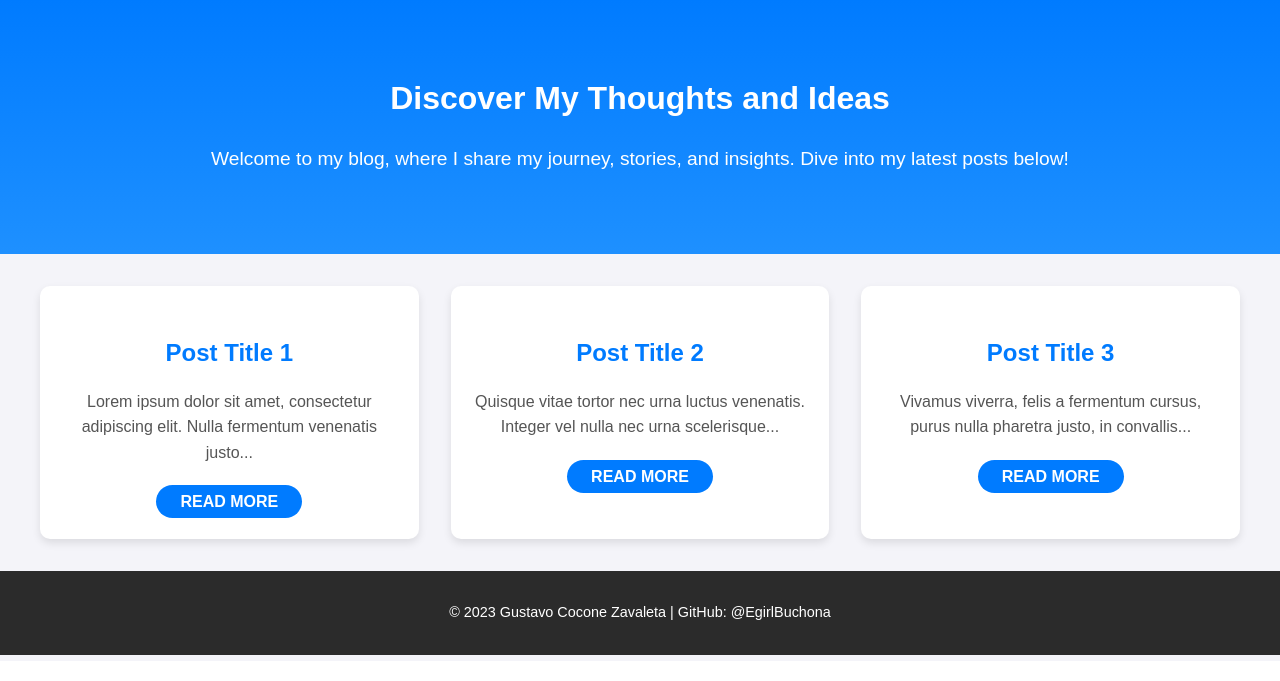
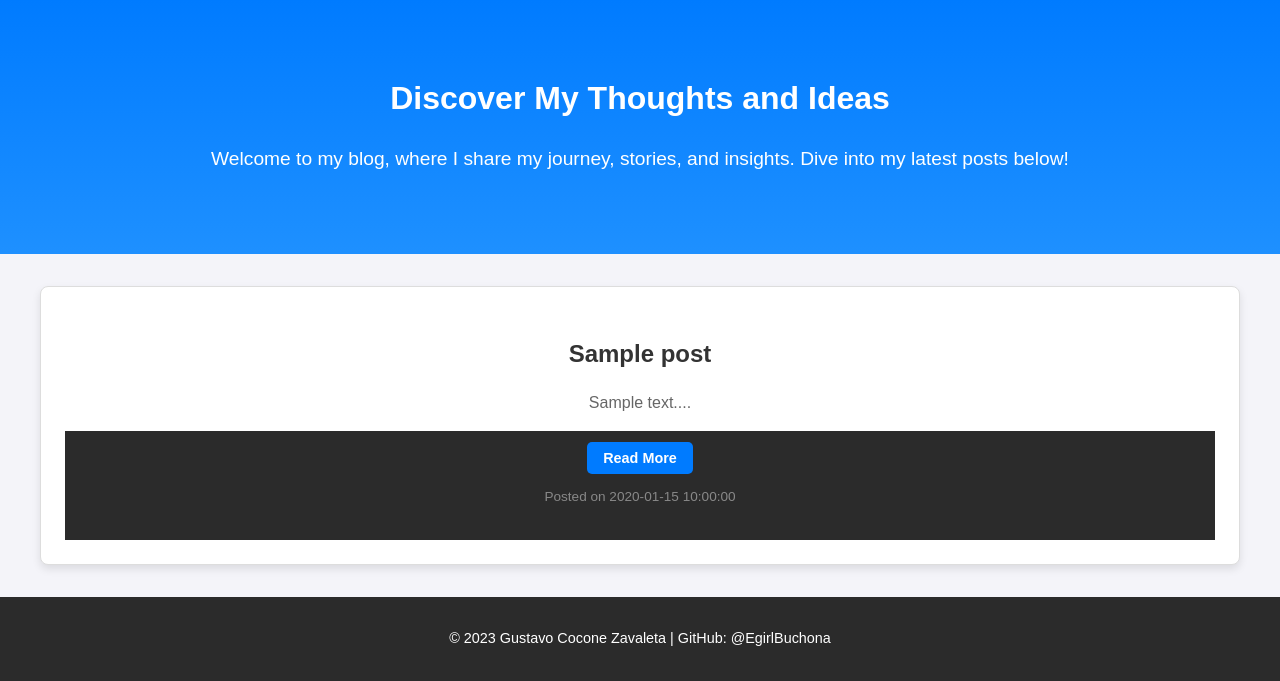
Before and after one commit to EGirlBuchona/Contributions, a Flask app: page / in a window 1280 px wide. Shown: the part 139-820 px from the top of the page. Before the commit the page ends 794 px from the top, so only its background shows below. Run offline with Flask 3, Linux system fonts and the light colour scheme; tables that the repository leaves empty hold one stand-in row (values such as "Sample post").

Commit message:
Add index Personal Blog with Flask

```diff
--- a/(2023)/January/Personal_Blog_Flask/static/css/style.css
+++ b/(2023)/January/Personal_Blog_Flask/static/css/style.css
@@ -89,22 +89,24 @@ header h1 {
 }
 
 /* Blog Section */
+/* Blog Posts */
 .blog-posts {
+    display: grid;
+    grid-template-columns: repeat(auto-fit, minmax(300px, 1fr));
+    gap: 2rem;
+    padding: 2rem;
+    margin: 0 auto;
     max-width: 1200px;
-    margin: 2rem auto;
-    padding: 0 1rem;
-    display: grid;
-    grid-template-columns: repeat(auto-fit, minmax(280px, 1fr));
-    gap: 2rem;
 }
 
 .blog-card {
     background: #fff;
-    border-radius: 10px;
+    border: 1px solid #ddd;
+    border-radius: 8px;
     padding: 1.5rem;
+    text-align: center;
     box-shadow: 0 4px 8px rgba(0, 0, 0, 0.1);
-    transition: transform 0.3s, box-shadow 0.3s;
-    text-align: center;
+    transition: transform 0.3s ease, box-shadow 0.3s ease;
 }
 
 .blog-card:hover {
@@ -113,26 +115,32 @@ header h1 {
 }
 
 .blog-card h3 {
-    color: #007BFF;
+    color: #333;
+    margin-bottom: 1rem;
     font-size: 1.5rem;
+}
+
+.blog-card p {
+    color: #666;
     margin-bottom: 1rem;
 }
 
-.blog-card p {
-    color: #555;
-    margin-bottom: 1.5rem;
+.blog-card .date {
+    font-size: 0.85rem;
+    color: #888;
+    margin-top: 1rem;
 }
 
-.blog-card .btn-secondary {
-    padding: 0.5rem 1.5rem;
+.btn-secondary {
     background: #007BFF;
     color: #fff;
-    border-radius: 20px;
-    font-weight: 600;
-    text-transform: uppercase;
+    padding: 0.5rem 1rem;
+    text-decoration: none;
+    border-radius: 5px;
+    transition: background 0.3s ease;
 }
 
-.blog-card .btn-secondary:hover {
+.btn-secondary:hover {
     background: #0056b3;
 }
 
--- a/(2023)/January/Personal_Blog_Flask/templates/index.html
+++ b/(2023)/January/Personal_Blog_Flask/templates/index.html
@@ -14,7 +14,7 @@
             <h1>Welcome to My Personal Blog</h1>
             <nav>
                 <ul class="nav-links">
-                    <li><a href="{{ url_for('index') }}">Home</a></li>
+                    <li><a href="/(2023)/January/Personal_Blog_Flask/templates/index.html">Home</a></li>
                     <li><a href="/(2023)/January/Personal_Blog_Flask/templates/register.html">Register</a></li>
                     <li><a href="/(2023)/January/Personal_Blog_Flask/templates/login.html">Login</a></li>
                 </ul>
@@ -22,31 +22,24 @@
         </div>
     </header>
 
-    <main class="main-content">
-        <div class="hero-section">
-            <h2>Discover My Thoughts and Ideas</h2>
-            <p>Welcome to my blog, where I share my journey, stories, and insights. Dive into my latest posts below!</p>
-        </div>
+<section class="hero-section">
+    <h2>Discover My Thoughts and Ideas</h2>
+    <p>Welcome to my blog, where I share my journey, stories, and insights. Dive into my latest posts below!</p>
+</section>
 
-        <section class="blog-posts">
-            <article class="blog-card">
-                <h3>Post Title 1</h3>
-                <p>Lorem ipsum dolor sit amet, consectetur adipiscing elit. Nulla fermentum venenatis justo...</p>
-                <a href="#" class="btn-secondary">Read More</a>
-            </article>
-            <article class="blog-card">
-                <h3>Post Title 2</h3>
-                <p>Quisque vitae tortor nec urna luctus venenatis. Integer vel nulla nec urna scelerisque...</p>
-                <a href="#" class="btn-secondary">Read More</a>
-            </article>
-            <article class="blog-card">
-                <h3>Post Title 3</h3>
-                <p>Vivamus viverra, felis a fermentum cursus, purus nulla pharetra justo, in convallis...</p>
-                <a href="#" class="btn-secondary">Read More</a>
-            </article>
-        </section>
-    </main>
 
+<main class="blog-posts">
+    {% for post in posts %}
+    <article class="blog-card">
+        <h3>{{ post[1] }}</h3>
+        <p>{{ post[2][:100] }}...</p>
+        <footer>
+            <a href="/post/{{ post[0] }}" class="btn-secondary">Read More</a>
+            <p class="date">Posted on {{ post[3] }}</p>
+        </footer>
+    </article>
+    {% endfor %}
+</main>
     <footer class="main-footer">
         <p>© 2023 Gustavo Cocone Zavaleta | GitHub: @EgirlBuchona</p>
     </footer>
```
